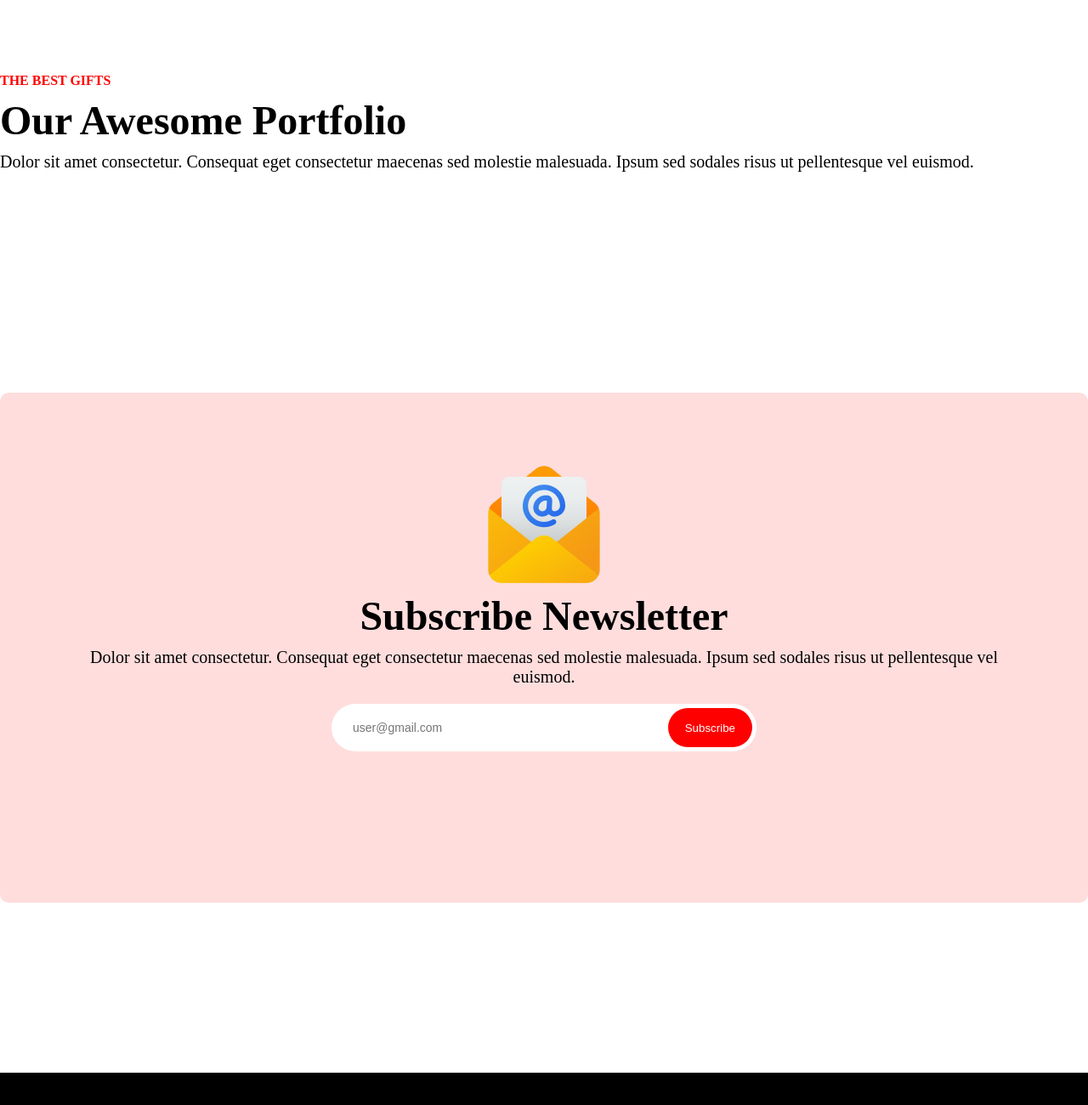
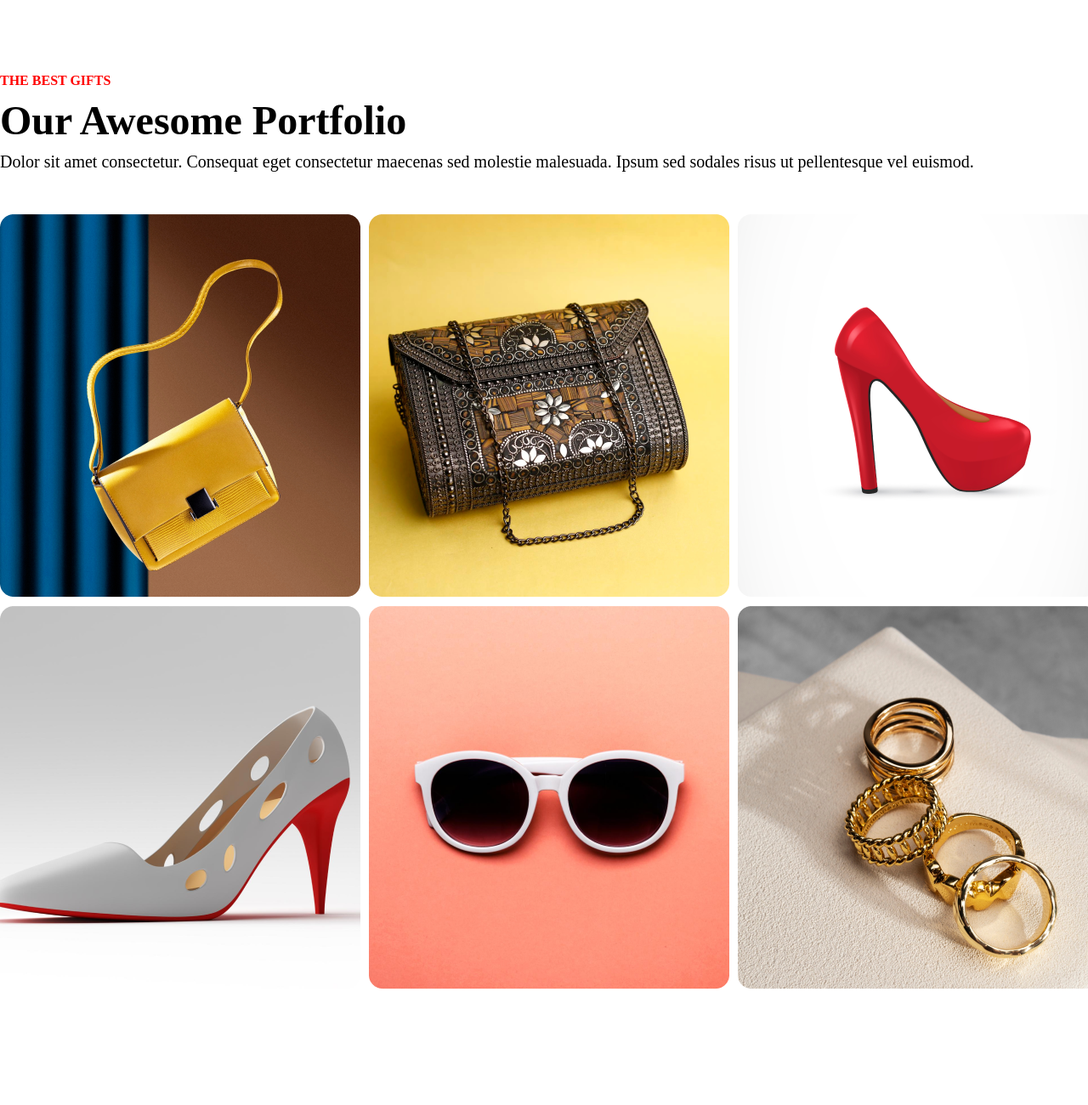
Before and after one commit to devmasum-26/Assignment-01, a plain HTML site: page index.html in a window 1280 px wide. Shown: the part 4381-5681 px from the top of the page at 85% size. Drawn offline with Linux system fonts and the light colour scheme; the site is published under a folder, as on GitHub Pages, so addresses that start at the root find nothing.

```diff
--- a/index.html
+++ b/index.html
@@ -151,12 +151,12 @@
 
     <div class="products-images">
 
-        <img src="/images/rectangle3.png" alt="" srcset="">
-        <img src="/images/rectangle4.png" alt="" srcset="">
-        <img src="/images/rectangle5.png" alt="" srcset="">
-        <img src="/images/rectangle6.png" alt="" srcset="">
-        <img src="/images/rectangle7.png" alt="" srcset="">
-        <img src="/images/rectangle8.png" alt="" srcset="">
+        <img src="./images/rectangle3.png" alt="" srcset="">
+        <img src="./images/rectangle4.png" alt="" srcset="">
+        <img src="./images/rectangle5.png" alt="" srcset="">
+        <img src="./images/rectangle6.png" alt="" srcset="">
+        <img src="./images/rectangle7.png" alt="" srcset="">
+        <img src="./images/rectangle8.png" alt="" srcset="">
 
     </div>
 
```
